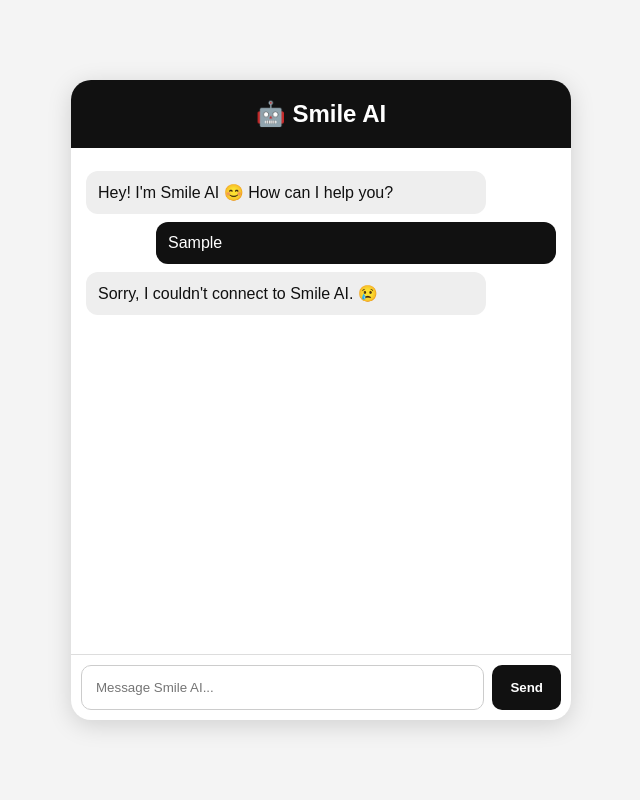
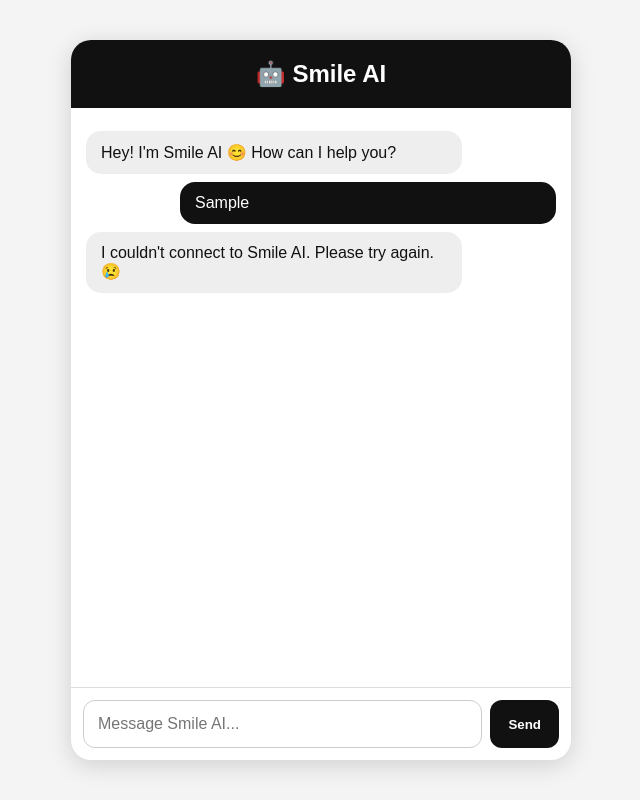
Before and after one commit to olatunjiemmanuel1980-sys/Smile-ai, a website: page Index.html in a window 1280 px wide. Both pictures are taken after typing "Sample" into the empty fields and a click on the button "Send". Shown: the whole page, without its empty margins (319-959 px from the left). Drawn offline with Linux system fonts and the light colour scheme; no server answers.

Commit message:
Refactor HTML and CSS for chat interface

```diff
--- a/Index.html
+++ b/Index.html
@@ -6,26 +6,30 @@
   <title>Smile AI</title>
 
   <style>
+    * {
+      box-sizing: border-box;
+    }
+
     body {
       margin: 0;
       font-family: Arial, sans-serif;
       background: #f4f4f4;
+      min-height: 100vh;
       display: flex;
       justify-content: center;
       align-items: center;
-      min-height: 100vh;
     }
 
     .chat {
-      width: 90%;
+      width: 100%;
       max-width: 500px;
-      height: 80vh;
+      height: 90vh;
       background: white;
       border-radius: 20px;
+      overflow: hidden;
       display: flex;
       flex-direction: column;
-      overflow: hidden;
-      box-shadow: 0 5px 25px rgba(0,0,0,0.15);
+      box-shadow: 0 5px 25px rgba(0, 0, 0, 0.15);
     }
 
     .header {
@@ -44,10 +48,11 @@
     }
 
     .message {
-      padding: 12px;
+      padding: 12px 15px;
       margin: 8px 0;
-      border-radius: 12px;
+      border-radius: 15px;
       max-width: 80%;
+      word-wrap: break-word;
     }
 
     .user {
@@ -57,32 +62,39 @@
     }
 
     .ai {
-      background: #eee;
+      background: #eeeeee;
       color: #111;
+      margin-right: auto;
     }
 
     .input-area {
       display: flex;
-      padding: 10px;
+      padding: 12px;
       border-top: 1px solid #ddd;
+      gap: 8px;
     }
 
-    input {
+    #input {
       flex: 1;
       padding: 14px;
       border: 1px solid #ccc;
-      border-radius: 10px;
+      border-radius: 12px;
       outline: none;
+      font-size: 16px;
     }
 
     button {
-      margin-left: 8px;
       padding: 14px 18px;
       border: none;
-      border-radius: 10px;
+      border-radius: 12px;
       background: #111;
       color: white;
       font-weight: bold;
+      cursor: pointer;
+    }
+
+    button:disabled {
+      opacity: 0.6;
     }
   </style>
 </head>
@@ -106,38 +118,49 @@
         id="input"
         type="text"
         placeholder="Message Smile AI..."
+        autocomplete="off"
       >
 
-      <button onclick="sendMessage()">Send</button>
+      <button id="sendButton" onclick="sendMessage()">
+        Send
+      </button>
     </div>
 
   </div>
 
   <script>
+    const input = document.getElementById("input");
+    const messages = document.getElementById("messages");
+    const sendButton = document.getElementById("sendButton");
+
+    input.addEventListener("keydown", function(event) {
+      if (event.key === "Enter") {
+        sendMessage();
+      }
+    });
+
     async function sendMessage() {
-
-      const input = document.getElementById("input");
-      const messages = document.getElementById("messages");
-
       const message = input.value.trim();
 
       if (!message) return;
 
       messages.innerHTML += `
         <div class="message user">
-          ${message}
+          ${escapeHTML(message)}
         </div>
       `;
 
       input.value = "";
+      sendButton.disabled = true;
 
       const loading = document.createElement("div");
       loading.className = "message ai";
       loading.textContent = "Smile is thinking... 🤔";
       messages.appendChild(loading);
 
+      messages.scrollTop = messages.scrollHeight;
+
       try {
-
         const response = await fetch(
           "https://smile-ai-2.onrender.com/chat",
           {
@@ -153,18 +176,29 @@
 
         const data = await response.json();
 
-        loading.textContent = data.reply || data.error;
+        if (data.reply) {
+          loading.textContent = data.reply;
+        } else {
+          loading.textContent = data.error || "Something went wrong. 😢";
+        }
 
       } catch (error) {
-
+        console.error(error);
         loading.textContent =
-          "Sorry, I couldn't connect to Smile AI. 😢";
-
+          "I couldn't connect to Smile AI. Please try again. 😢";
       }
 
+      sendButton.disabled = false;
+      input.focus();
       messages.scrollTop = messages.scrollHeight;
+    }
+
+    function escapeHTML(text) {
+      const div = document.createElement("div");
+      div.textContent = text;
+      return div.innerHTML;
     }
   </script>
 
 </body>
-  </html>
+</html>
```
